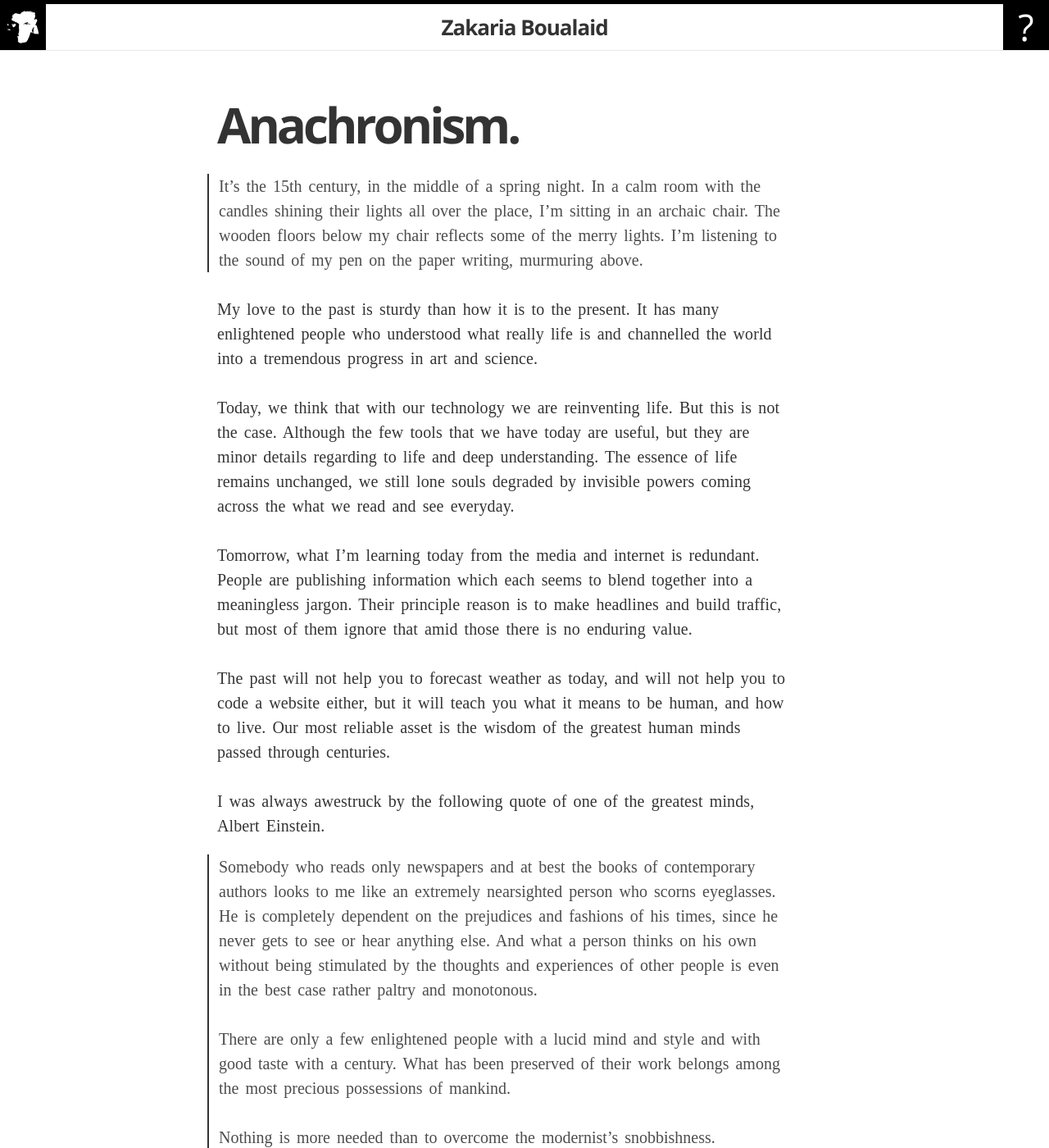
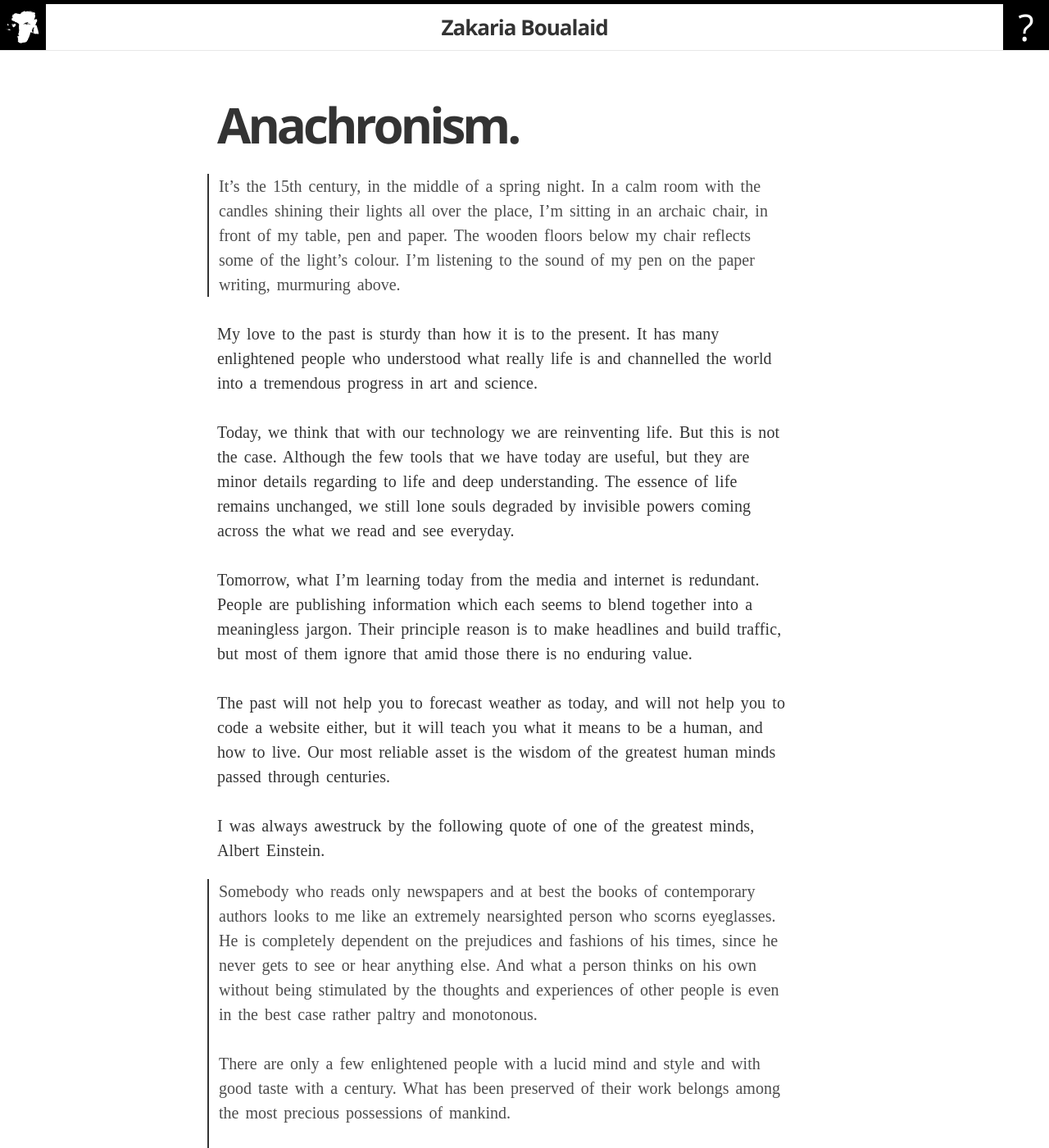
Before and after one commit to ZakariaBoualaid/zakariaboualaid.github.io, a Jekyll site: the page built from _posts/2014-11-15-anachronism.markdown, in a window 1280 px wide and 1400 px high. Shown: the whole window at 82% size. Built offline with Jekyll 4.4.1, drawn with Linux system fonts in a browser that asks for light colours; some web fonts are replaced; comment, search, counter and statistics services are not loaded.

Commit message:
Big step, Anachronism

```diff
--- a/_posts/2014-11-15-anachronism.markdown
+++ b/_posts/2014-11-15-anachronism.markdown
@@ -7,7 +7,7 @@ tags: century old science art thought albert einstein
 ---
 
 <blockquote class="phil">
-<code class="quote">It’s the 15th century, in the middle of a spring night. In a calm room with the candles shining their lights all over the place, I’m sitting in an archaic chair. The wooden floors below my chair reflects some of the merry lights. I’m listening to the sound of my pen on the paper writing, murmuring above.</code>
+<code class="quote">It’s the 15th century, in the middle of a spring night. In a calm room with the candles shining their lights all over the place, I’m sitting in an archaic chair, in front of my table, pen and paper. The wooden floors below my chair reflects some of the light’s colour. I’m listening to the sound of my pen on the paper writing, murmuring above.</code>
 </blockquote>
 
 My love to the past is sturdy than how it is to the present. It has many enlightened people who understood what really life is and channelled the world into a tremendous progress in art and science.
@@ -16,7 +16,7 @@ Today, we think that with our technology we are reinventing life. But this is no
 
 Tomorrow, what I’m learning today from the media and internet is redundant. People are publishing information which each seems to blend together into a meaningless jargon. Their principle reason is to make headlines and build traffic, but most of them ignore that amid those there is no enduring value.
 
-The past will not help you to forecast weather as today, and will not help you to code a website either, but it will teach you what it means to be human, and how to live. Our most reliable asset is the wisdom of the greatest human minds passed through centuries.
+The past will not help you to forecast weather as today, and will not help you to code a website either, but it will teach you what it means to be a human, and how to live. Our most reliable asset is the wisdom of the greatest human minds passed through centuries.
 
 I was always awestruck by the following quote of one of the greatest minds, Albert Einstein.
 
```
